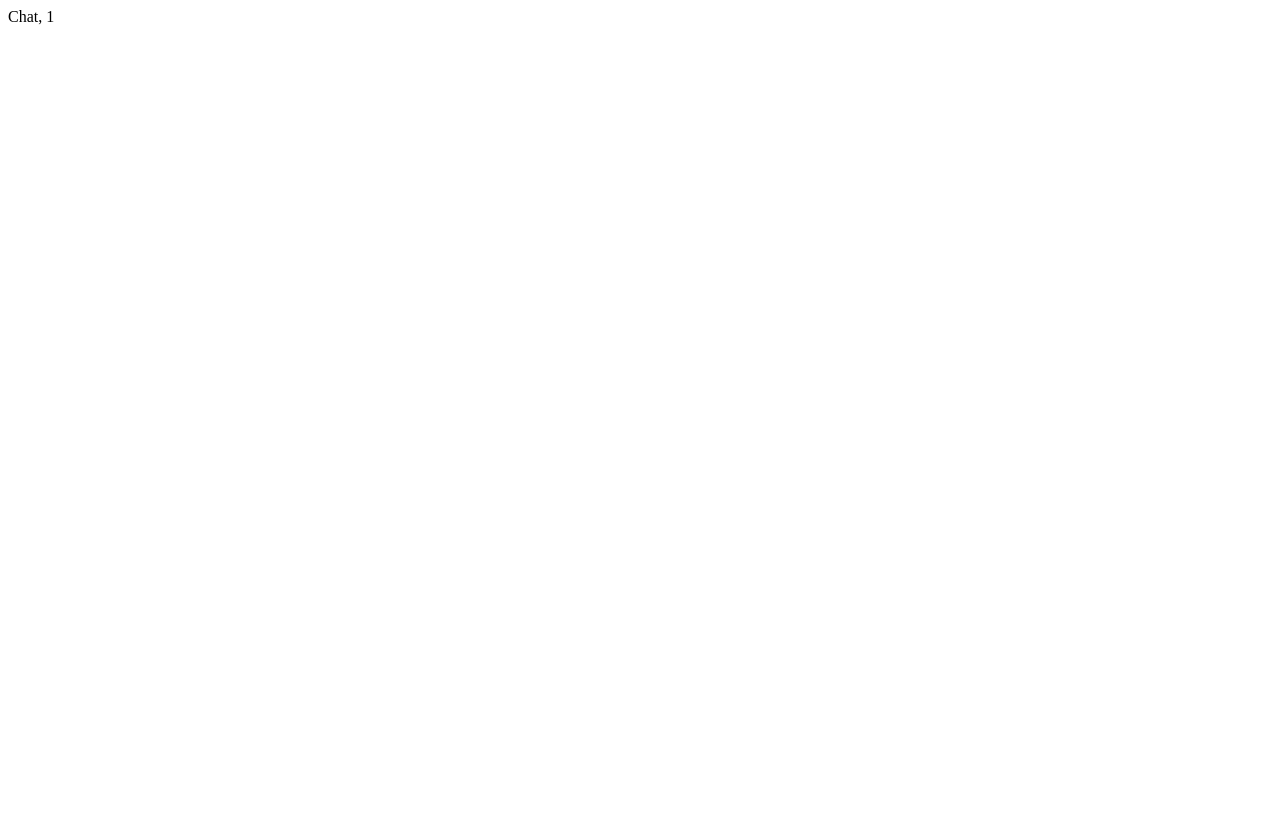
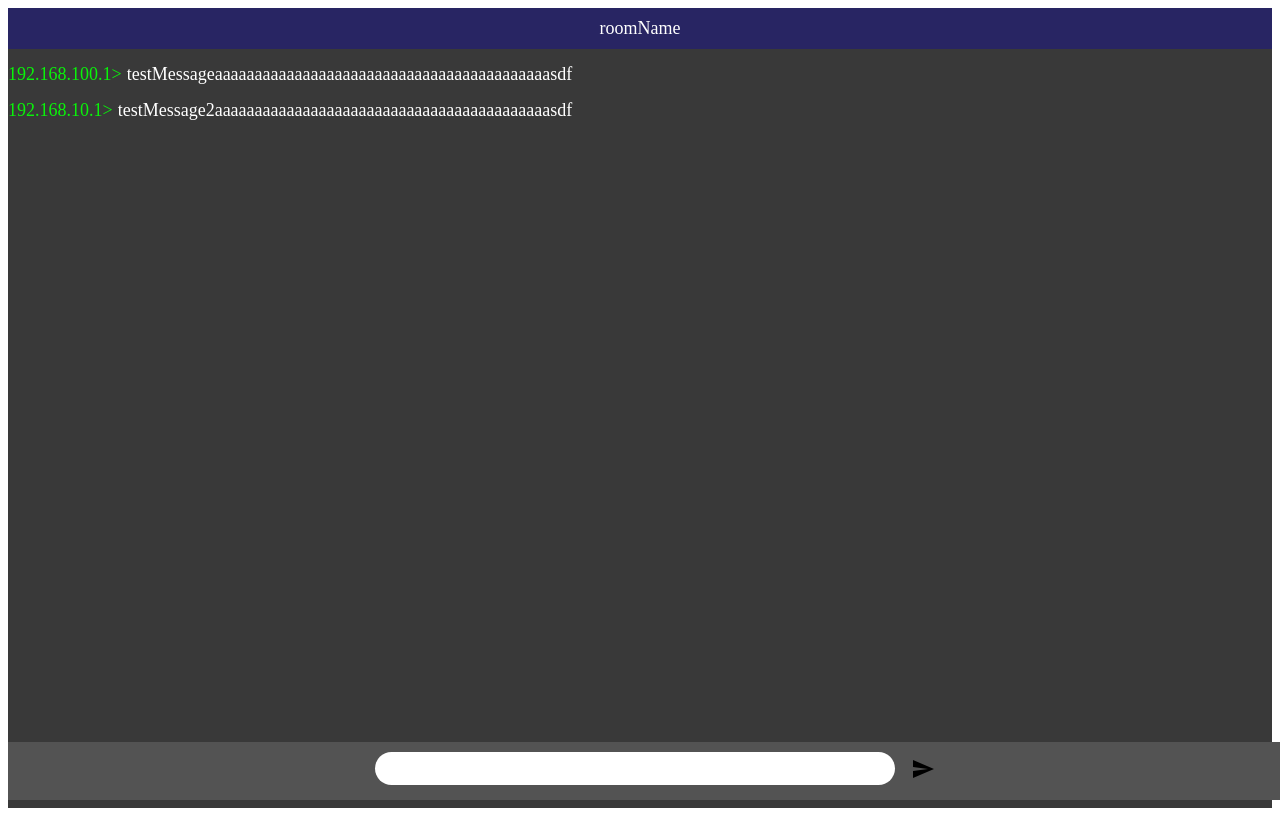
Before and after one commit to warap0n/MakePrivateRooms, a React (Create React App) app in the folder front/: page /1 in a window 1280 px wide. Built offline with nearby package versions, Linux system fonts and the light colour scheme.

Commit message:
created ChatPage's basic style using dummyData

```diff
--- a/front/package.json
+++ b/front/package.json
@@ -3,6 +3,10 @@
   "version": "0.1.0",
   "private": true,
   "dependencies": {
+    "@emotion/react": "^11.11.1",
+    "@emotion/styled": "^11.11.0",
+    "@mui/icons-material": "^5.14.15",
+    "@mui/material": "^5.14.15",
     "@testing-library/jest-dom": "^5.17.0",
     "@testing-library/react": "^13.4.0",
     "@testing-library/user-event": "^13.5.0",
@@ -10,6 +14,8 @@
     "react-dom": "^18.2.0",
     "react-router-dom": "^6.17.0",
     "react-scripts": "5.0.1",
+    "react-textarea-autosize": "^8.5.3",
+    "styled-components": "^6.1.0",
     "web-vitals": "^2.1.4"
   },
   "scripts": {
--- a/front/src/App.css
+++ b/front/src/App.css
@@ -1,38 +1,5 @@
 .App {
-  text-align: center;
+  margin: 0;
+  padding: 0;
+  font-size: 18px;
 }
-
-.App-logo {
-  height: 40vmin;
-  pointer-events: none;
-}
-
-@media (prefers-reduced-motion: no-preference) {
-  .App-logo {
-    animation: App-logo-spin infinite 20s linear;
-  }
-}
-
-.App-header {
-  background-color: #282c34;
-  min-height: 100vh;
-  display: flex;
-  flex-direction: column;
-  align-items: center;
-  justify-content: center;
-  font-size: calc(10px + 2vmin);
-  color: white;
-}
-
-.App-link {
-  color: #61dafb;
-}
-
-@keyframes App-logo-spin {
-  from {
-    transform: rotate(0deg);
-  }
-  to {
-    transform: rotate(360deg);
-  }
-}
--- a/front/src/App.js
+++ b/front/src/App.js
@@ -5,6 +5,7 @@ import Chat from "./pages/chat/Chat";
 
 function App() {
   return (
+    <div className="App">
       <Router>
         <Routes>
           <Route path="/" element={<Home />} />
@@ -12,6 +13,7 @@ function App() {
           <Route path="/:id" element={<Chat />} />
         </Routes>
       </Router>
+    </div>
   );
 }
 
--- /dev/null
+++ b/front/src/components/ChatContainer.jsx
@@ -0,0 +1,42 @@
+import React from "react";
+import styled from "styled-components";
+import dummyData from "./dummyData.json";
+
+const ChatContainer = () => {
+  return (
+    <Container>
+      {dummyData.map((data, index) => (
+        <div className="chatContainer" key={index}>
+          <div className="showIp">
+            <div className="ip">{data.senderIp}</div>{" "}
+            <div className="symbol">&gt;</div>
+          </div>
+          <div className="message">
+            {data.message}aaaaaaaaaaaaaaaaaaaaaaaaaaaaaaaaaaaaaaaaaasdf
+          </div>
+        </div>
+      ))}
+    </Container>
+  );
+};
+
+const Container = styled.div`
+  .chatContainer {
+    margin-top: 15px;
+    display: flex;
+  }
+  .showIp {
+    display: flex;
+    color: #09f409;
+    /* font-size: 14px; */
+  }
+
+  .message {
+    min-width: 1px;
+    word-wrap: break-word;
+    color: white;
+    margin-left: 5px;
+  }
+`;
+
+export default ChatContainer;
--- /dev/null
+++ b/front/src/components/SendFormContainer.jsx
@@ -0,0 +1,67 @@
+import React from "react";
+import styled from "styled-components";
+import { useState } from "react";
+import SendIcon from "@mui/icons-material/Send";
+import { TextareaAutosize } from "@mui/material";
+
+const SendFormContainer = () => {
+  const [message, setMessage] = useState("");
+
+  const handleSubmit = (e) => {};
+
+  return (
+    <Container>
+      <form onSubmit={handleSubmit}>
+        <div className="input">
+          <TextareaAutosize />
+        </div>
+        <div className="button">
+          <button type="submit">
+            <SendIcon />
+          </button>
+        </div>
+      </form>
+    </Container>
+  );
+};
+
+const Container = styled.div`
+  form {
+    width: 100%;
+    background-color: #535353;
+    padding: 10px;
+    position: fixed;
+    bottom: 0;
+    display: flex;
+    align-items: center;
+    justify-content: center;
+  }
+
+  textarea {
+    width: 180px;
+    height: 30px;
+    padding: 5px 10px;
+    border-radius: 30px;
+    margin-right: 10px;
+    border: none;
+    resize: none;
+    font-size: 20px;
+
+    &:focus {
+      outline: none;
+    }
+  }
+  button {
+    background: none;
+    border: none;
+    cursor: pointer;
+  }
+
+  @media screen and (min-width: 720px) {
+    textarea {
+      width: 500px;
+    }
+  }
+`;
+
+export default SendFormContainer;
--- /dev/null
+++ b/front/src/components/TopBar.jsx
@@ -0,0 +1,21 @@
+import React from "react";
+import styled from "styled-components";
+
+const TopBar = ({ roomName }) => {
+  return (
+    <Container>
+      <div className="topbar">{roomName}</div>
+    </Container>
+  );
+};
+
+const Container = styled.div`
+  padding: 10px 0;
+  background-color: #282563;
+  .topbar {
+    text-align: center;
+    color: white;
+  }
+`;
+
+export default TopBar;
--- /dev/null
+++ b/front/src/components/dummyData.json
@@ -0,0 +1,20 @@
+[
+    {
+        "_id": "653bf21acb7795d9daed5676",
+        "message": "testMessage",
+        "roomId": "653bf165cb7795d9daed5674",
+        "senderIp": "192.168.100.1",
+        "createdAt": "2023-10-27T17:23:38.502Z",
+        "updatedAt": "2023-10-27T17:23:38.502Z",
+        "__v": 0
+    },
+    {
+        "_id": "653bf3f22dcdbd14aaf0f8f4",
+        "message": "testMessage2",
+        "roomId": "653bf165cb7795d9daed5674",
+        "senderIp": "192.168.10.1",
+        "createdAt": "2023-10-27T17:31:30.986Z",
+        "updatedAt": "2023-10-27T17:31:30.986Z",
+        "__v": 0
+    }
+]
--- a/front/src/pages/chat/Chat.jsx
+++ b/front/src/pages/chat/Chat.jsx
@@ -1,9 +1,27 @@
 import React from "react";
 import { useParams } from "react-router-dom";
+import TopBar from "../../components/TopBar";
+import ChatContainer from "../../components/ChatContainer";
+import styled from "styled-components";
+import SendFormContainer from "../../components/SendFormContainer";
 
 const Chat = ({ someProp }) => {
   let { id } = useParams();
-  return <div>Chat, {id}</div>;
+  return (
+    <>
+      <Container>
+        <TopBar roomName={"roomName"} />
+        <ChatContainer />
+        <SendFormContainer />
+      </Container>
+    </>
+  );
 };
 
+const Container = styled.div`
+  width: 100%;
+  height: 100vh;
+  background-color: #393939;
+`;
+
 export default Chat;
```
Also changed, not shown: 1 other file (tests, documents, lock files or other folders). Lines whose indentation alone changed are shown as unchanged.
